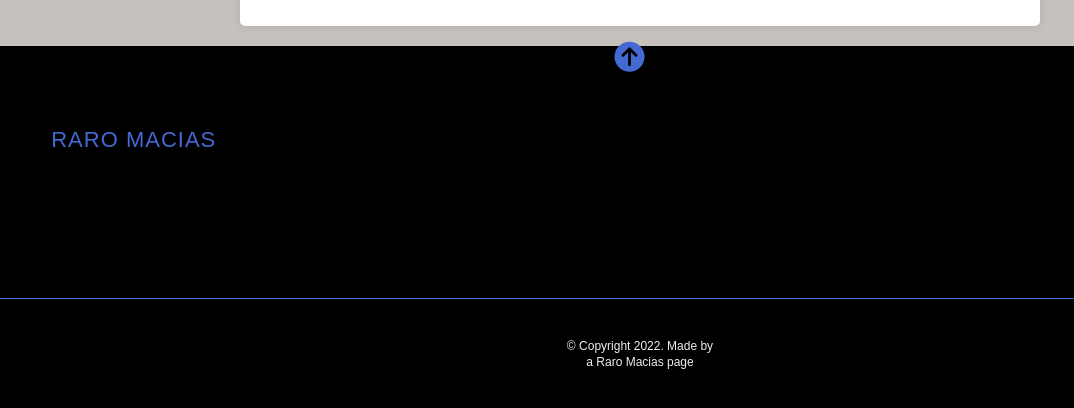
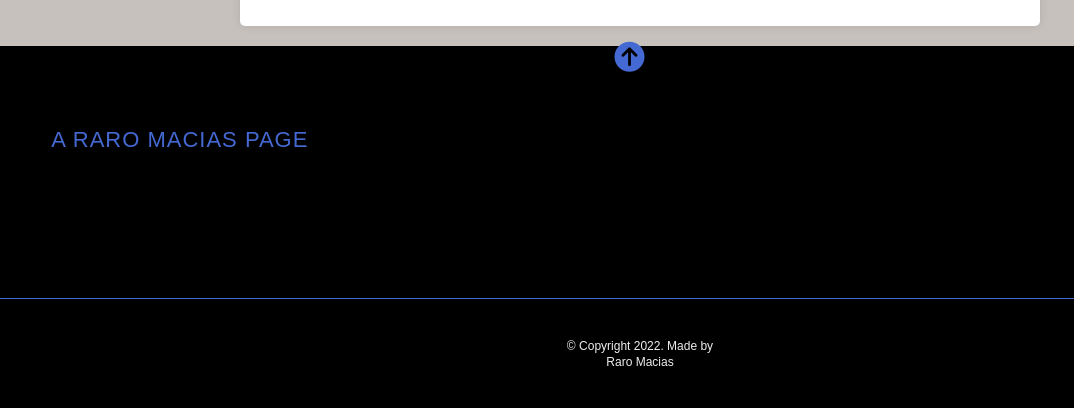
Before and after one commit to raromacias/raromacias.github.io, a website: page index.html in a window 1280 px wide. Shown: the part 3406-3814 px from the top of the page, 0-1074 px from the left. Drawn offline with nearby package versions, Linux system fonts and the light colour scheme.

Commit message:
footer fixes

```diff
--- a/index.html
+++ b/index.html
@@ -234,13 +234,13 @@
           </div>
         </div>
         <div class="main-footer_row main-footer_row-2">
-          <h4 class="heading heading-sm text-lt">Raro Macias</h4>
+          <h4 class="heading heading-sm text-lt">a Raro Macias page</h4>
         </div>
       </div>
     </div>
     <div class="main-footer__lower">
       &copy; Copyright 2022. Made by
-      <p>a Raro Macias page</p>
+      <p>Raro Macias</p>
     </div>
   </div>
   </footer>
```
